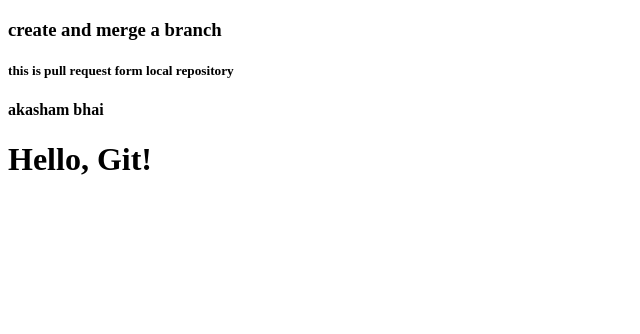
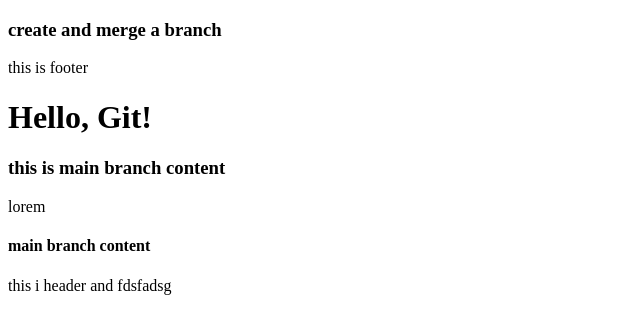
Before and after one commit to VijaykumarBoddupalli/gitProject, a plain HTML site: page index.html in a window 1280 px wide. Shown: the whole page, without its empty margins (0-640 px from the left). Drawn offline with Linux system fonts and the light colour scheme.

Commit message:
Update index.html

```diff
--- a/index.html
+++ b/index.html
@@ -4,12 +4,15 @@
     <meta charset="UTF-8">
     <meta name="viewport" content="width=device-width, initial-scale=1.0">
     <title>My Git Project</title>
+
 <h3>create and merge a branch</h3>
-<h5>this is pull request form local repository
-    <h5>
-<h4> akasham bhai</h4>
 </head>
 <body>
+<footer> this is footer</footer>
     <h1>Hello, Git!</h1>
+<h3>this is main branch content</h3>
+<p>lorem</p>
+<h4>main branch content</h4>
+<header>this i header and fdsfadsg</header>
 </body>
 </html>
```
